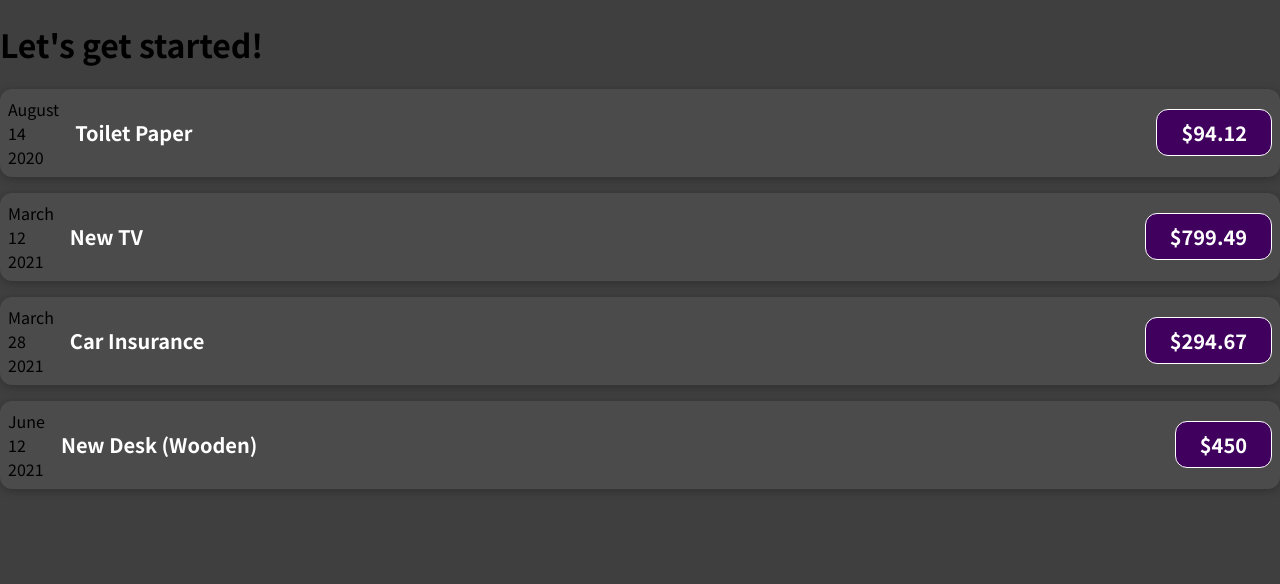
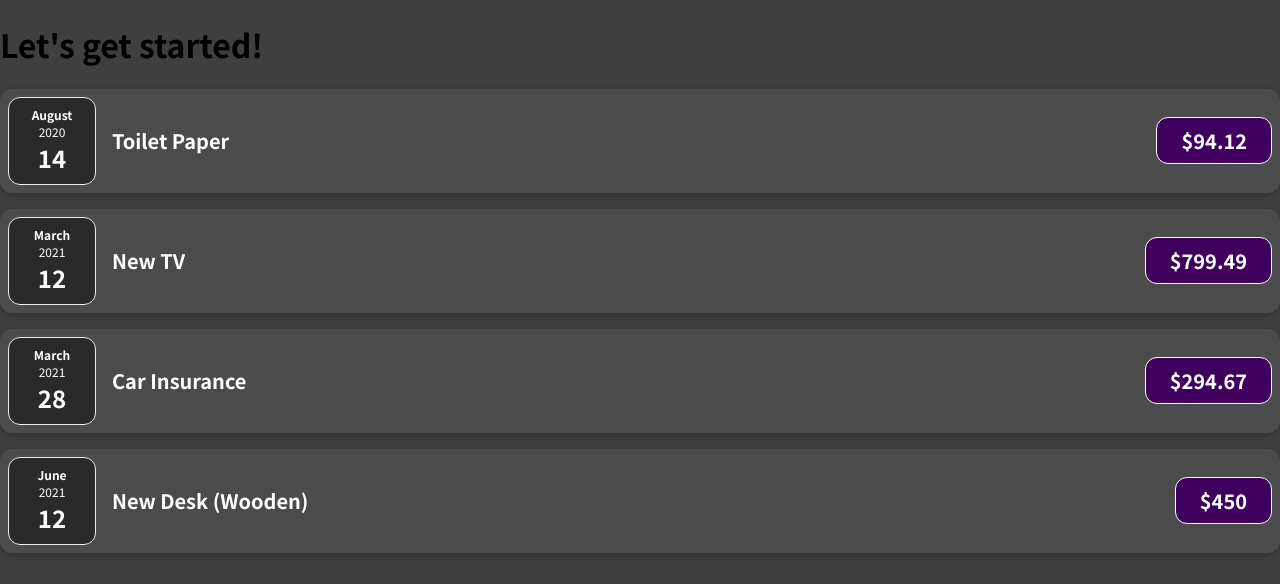
Before and after one commit to gnzlplcs/react-the_complete_guide, a JavaScript app in the folder project/: page / in a window 1280 px wide. Shown: the top 584 px of the page. Built offline with nearby package versions, Linux system fonts and the light colour scheme.

Commit message:
:construction: split components into multiple components
create ExpenseDate component / add CSS style / lesson 38

```diff
--- /dev/null
+++ b/project/src/components/ExpenseDate.css
@@ -0,0 +1,26 @@
+.expense-date {
+  display: flex;
+  flex-direction: column;
+  width: 5.5rem;
+  height: 5.5rem;
+  border: 1px solid #ececec;
+  background-color: #2a2a2a;
+  color: white;
+  border-radius: 12px;
+  align-items: center;
+  justify-content: center;
+}
+
+.expense-date__month {
+  font-size: 0.75rem;
+  font-weight: bold;
+}
+
+.expense-date__year {
+  font-size: 0.75rem;
+}
+
+.expense-date__day {
+  font-size: 1.5rem;
+  font-weight: bold;
+}
--- /dev/null
+++ b/project/src/components/ExpenseDate.js
@@ -0,0 +1,17 @@
+import "./ExpenseDate.css";
+
+const ExpenseDate = ({ date }) => {
+  const month = date.toLocaleString("en-US", { month: "long" });
+  const day = date.toLocaleString("en-US", { day: "2-digit" });
+  const year = date.getFullYear();
+
+  return (
+    <div className="expense-date">
+      <div className="expense-date__month">{month}</div>
+      <div className="expense-date__year">{year}</div>
+      <div className="expense-date__day">{day}</div>
+    </div>
+  );
+};
+
+export default ExpenseDate;
--- a/project/src/components/ExpenseItem.js
+++ b/project/src/components/ExpenseItem.js
@@ -1,17 +1,11 @@
+import ExpenseDate from "./ExpenseDate";
 import "./ExpenseItem.css";
 
 const ExpenseItem = ({ title, date, amount }) => {
-  const month = date.toLocaleString("en-US", { month: "long" });
-  const day = date.toLocaleString("en-US", { day: "2-digit" });
-  const year = date.getFullYear();
 
   return (
     <div className="expense-item">
-      <div>
-        <div>{month}</div>
-        <div>{day}</div>
-        <div>{year}</div>
-      </div>
+      <ExpenseDate date={date}/>
       <div className="expense-item__description">
         <h2>{title}</h2>
         <div className="expense-item__price">${amount}</div>
```
